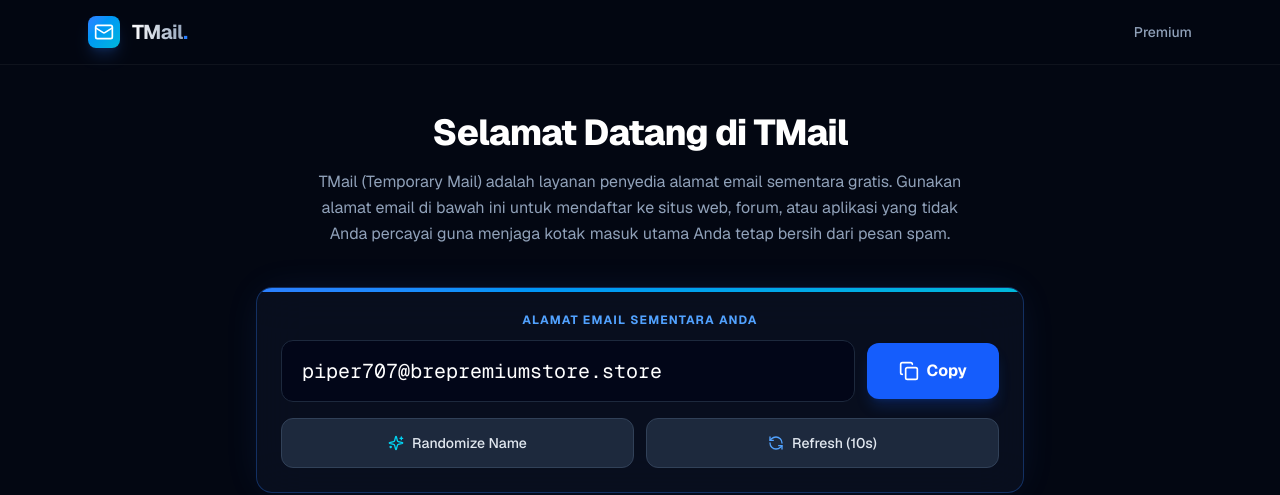
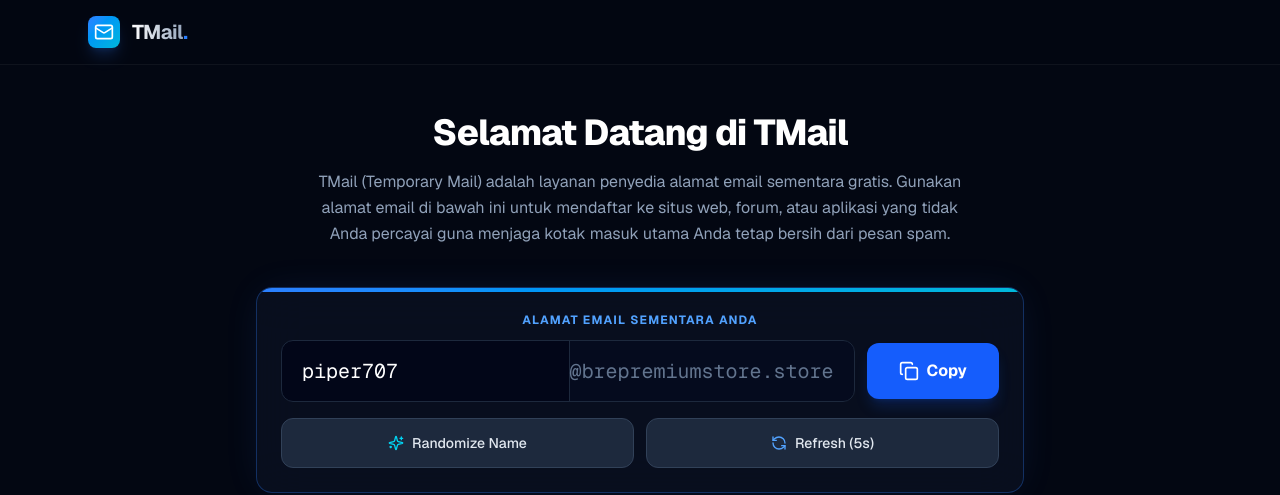
Before and after one commit to syntax-21/temp-email, a Next.js app: page / in a window 1280 px wide. Shown: the top 495 px of the page. Built offline with nearby package versions, Linux system fonts and the light colour scheme; no server answers; the database is empty.

Commit message:
Add files via upload

```diff
--- a/src/app/page.tsx
+++ b/src/app/page.tsx
@@ -31,6 +31,7 @@
   const [loading, setLoading] = useState(false);
   const [copied, setCopied] = useState(false);
   const [selectedEmailId, setSelectedEmailId] = useState<string | null>(null);
+  const [countdown, setCountdown] = useState(10);
 
   const domain = 'brepremiumstore.store';
 
@@ -46,9 +47,21 @@
 
   useEffect(() => {
     if (!emailAddress) return;
+
     fetchEmails();
-    const interval = setInterval(fetchEmails, 10000);
-    return () => clearInterval(interval);
+    setCountdown(10);
+
+    const timer = setInterval(() => {
+      setCountdown((prev) => {
+        if (prev <= 1) {
+          fetchEmails();
+          return 10;
+        }
+        return prev - 1;
+      });
+    }, 1000);
+
+    return () => clearInterval(timer);
   }, [emailAddress]);
 
   const generateRandomEmail = () => {
@@ -106,7 +119,7 @@
               TMail<span className="text-blue-500">.</span>
             </h1>
           </div>
-          <a href="#" className="text-sm font-medium text-slate-400 hover:text-white transition-colors">Premium</a>
+          {/* Removed Premium Text */}
         </div>
       </header>
 
@@ -128,13 +141,17 @@
             <p className="text-xs font-bold text-blue-400 uppercase tracking-widest mb-3">Alamat Email Sementara Anda</p>
 
             <div className="flex flex-col sm:flex-row items-center gap-3 w-full">
-              <div className="relative w-full flex items-center">
+              <div className="relative w-full flex items-center bg-slate-950 border border-slate-800 rounded-xl focus-within:border-blue-500/50 transition-colors pl-5 overflow-hidden">
                 <input
                   type="text"
-                  readOnly
-                  value={emailAddress}
-                  className="w-full bg-slate-950 border border-slate-800 rounded-xl px-5 py-4 text-white font-mono text-lg md:text-xl focus:outline-none focus:border-blue-500/50 transition-colors"
+                  value={emailPrefix}
+                  onChange={(e) => applyNewEmail(e.target.value)}
+                  placeholder="ketik_nama_bebas"
+                  className="w-full bg-transparent py-4 text-white font-mono text-lg md:text-xl focus:outline-none placeholder-slate-600"
                 />
+                <span className="text-slate-500 font-mono text-lg md:text-xl pr-5 py-4 shrink-0 select-none bg-slate-900/30 border-l border-slate-800 ml-2">
+                  @{domain}
+                </span>
               </div>
               <button
                 onClick={copyToClipboard}
@@ -154,10 +171,13 @@
               </button>
 
               <button
-                onClick={fetchEmails}
+                onClick={() => {
+                  fetchEmails();
+                  setCountdown(10);
+                }}
                 className="bg-slate-800 hover:bg-slate-700 text-slate-200 font-medium rounded-xl px-4 py-3.5 transition-all text-sm flex items-center justify-center gap-2 border border-slate-700 hover:border-slate-600"
               >
-                <RefreshCcw className={`w-4 h-4 text-blue-400 ${loading ? 'animate-spin' : ''}`} /> Refresh (10s)
+                <RefreshCcw className={`w-4 h-4 text-blue-400 ${loading ? 'animate-spin' : ''}`} /> Refresh ({countdown}s)
               </button>
             </div>
           </div>
```
Also changed, not shown: src/app/icon.svg (added).
